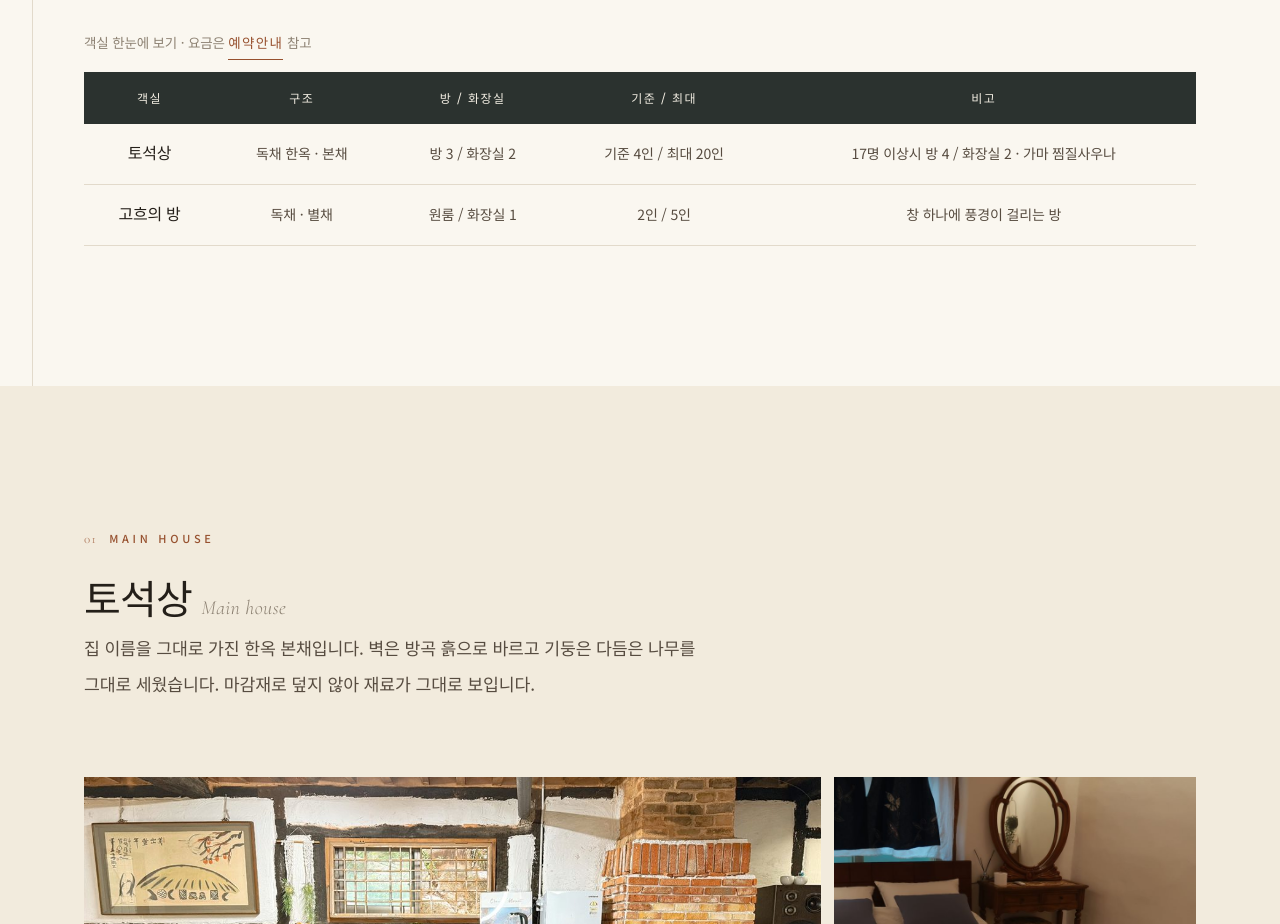
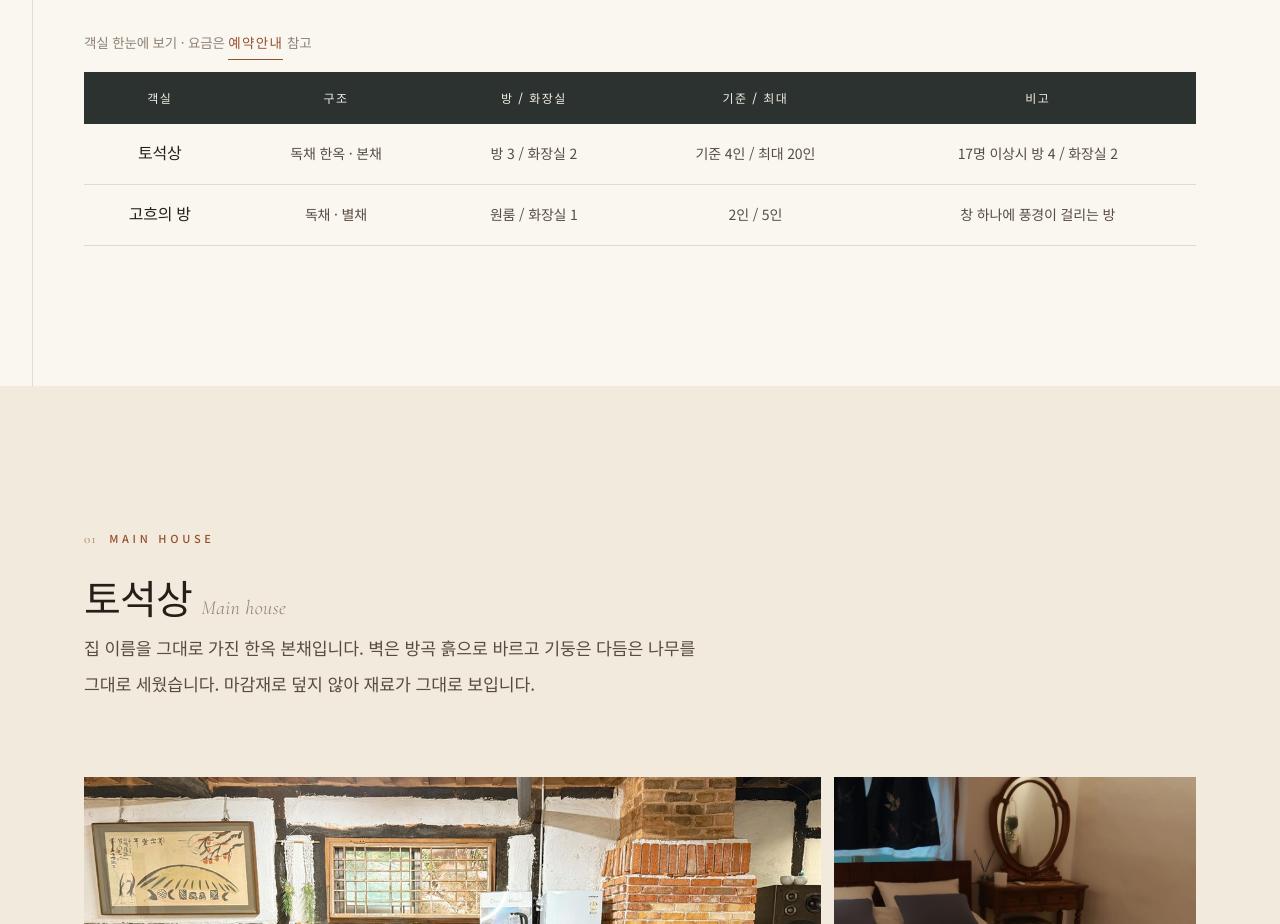
Before and after one commit to 5yomy/toseoksang, a plain HTML site: page rooms.html in a window 1280 px wide. Shown: the part 860-1784 px from the top of the page. Drawn offline with nearby package versions, Linux system fonts and the light colour scheme; a web font is replaced by a local one.

Commit message:
객실 요약표 비고에서 가마 찜질사우나 문구 제거
Co-Authored-By: Claude Opus 5 <noreply@anthropic.com>

```diff
--- a/rooms.html
+++ b/rooms.html
@@ -102,7 +102,7 @@
             <tr><th>객실</th><th>구조</th><th>방 / 화장실</th><th>기준 / 최대</th><th>비고</th></tr>
           </thead>
           <tbody>
-            <tr><th>토석상</th><td>독채 한옥 · 본채</td><td>방 3 / 화장실 2</td><td>기준 4인 / 최대 20인</td><td>17명 이상시 방 4 / 화장실 2 · 가마 찜질사우나</td></tr>
+            <tr><th>토석상</th><td>독채 한옥 · 본채</td><td>방 3 / 화장실 2</td><td>기준 4인 / 최대 20인</td><td>17명 이상시 방 4 / 화장실 2</td></tr>
             <tr><th>고흐의 방</th><td>독채 · 별채</td><td>원룸 / 화장실 1</td><td>2인 / 5인</td><td>창 하나에 풍경이 걸리는 방</td></tr>
           </tbody>
         </table>
```
